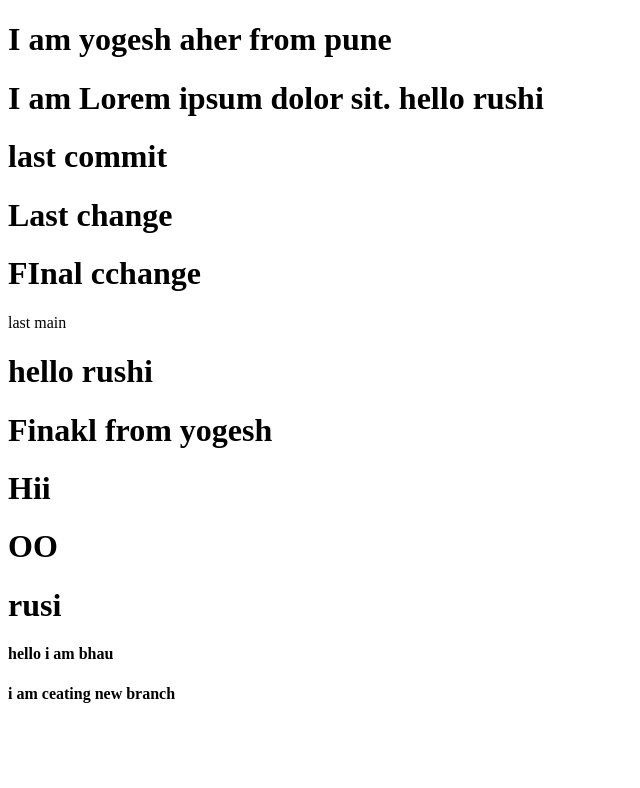
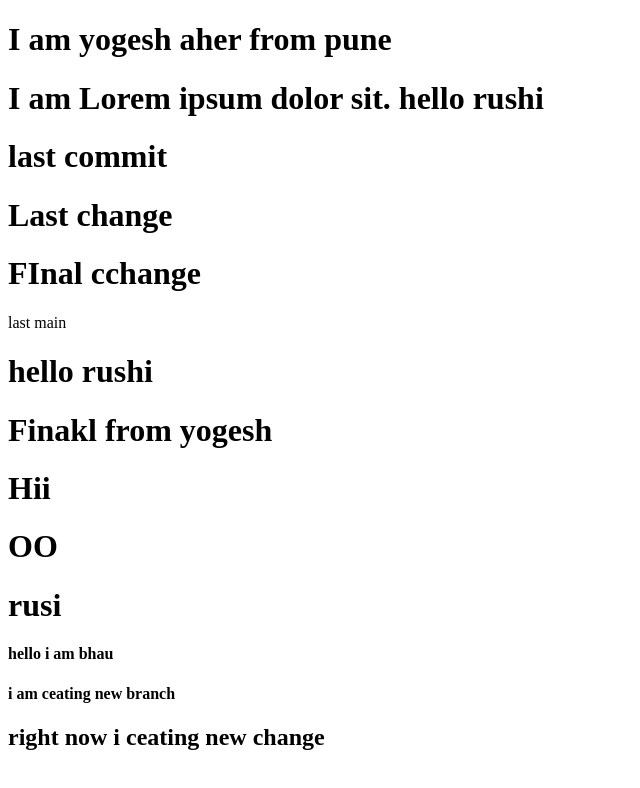
Before and after one commit to rushikesh982/day5, a plain HTML site: page index.html in a window 1280 px wide. Shown: the whole page, without its empty margins (0-640 px from the left). Drawn offline with Linux system fonts and the light colour scheme.

Commit message:
my new change

```diff
--- a/index.html
+++ b/index.html
@@ -25,5 +25,6 @@
     <h1>rusi</h1>
     <h4>hello i am bhau</h4>
     <h4>i am ceating new branch</h4>
+    <h2>right now i ceating new change</h2>
 </body>
 </html>
```
